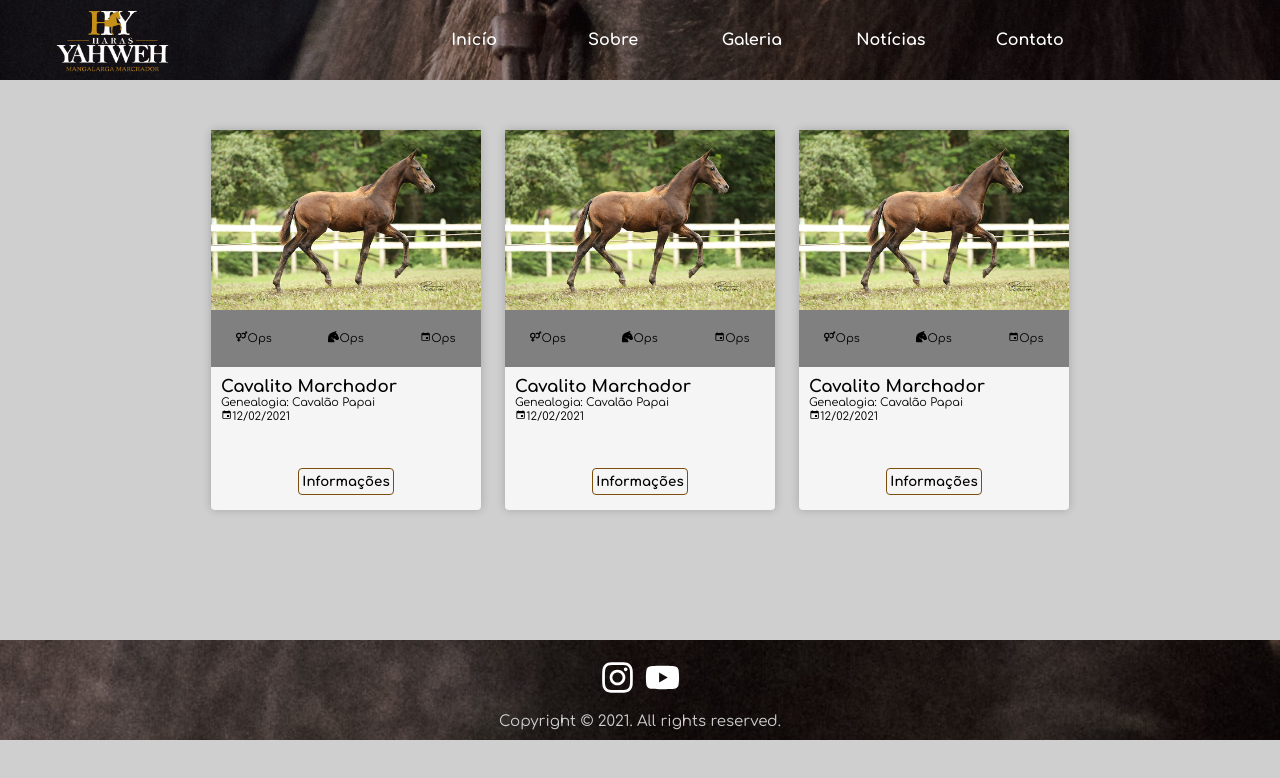
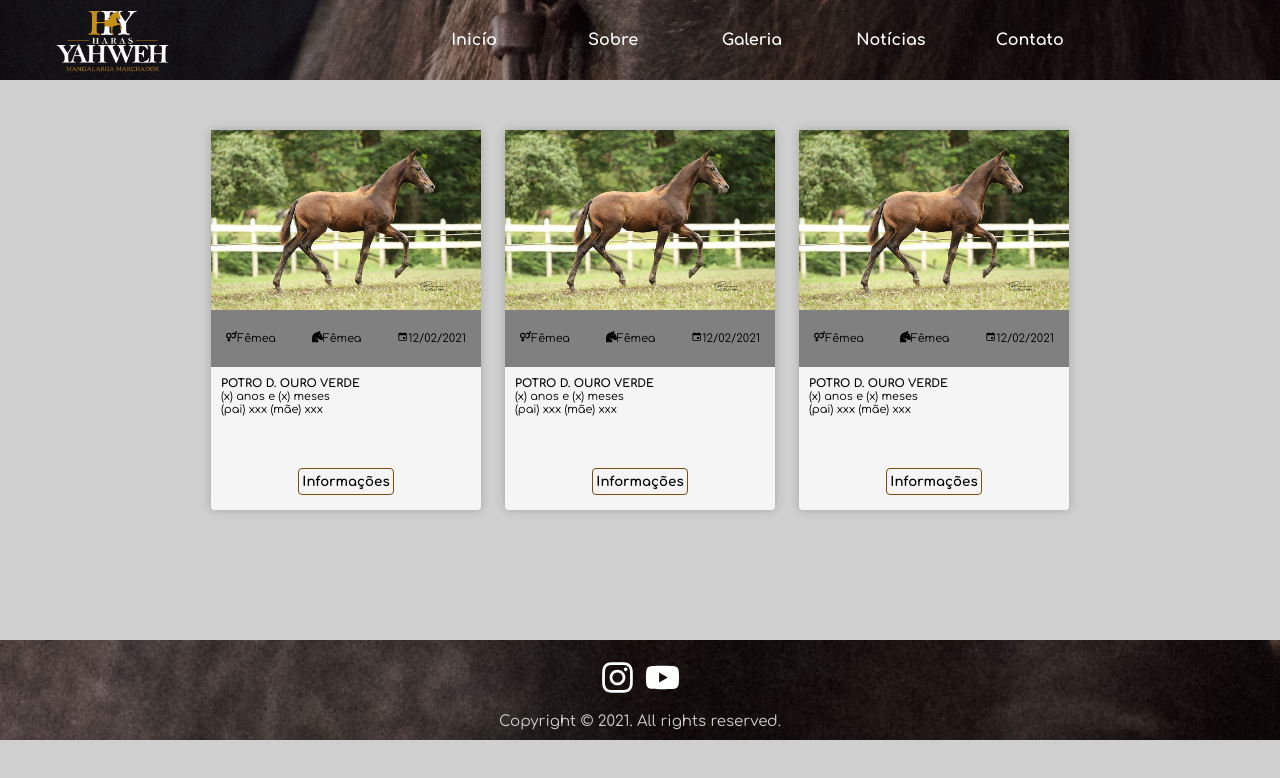
Before and after one commit to arlisson314/haras, a React (Create React App) app: page / in a window 1280 px wide. Shown: the top 778 px of the page. Built offline with nearby package versions, Linux system fonts and the light colour scheme.

Commit message:
refactor: Acrescenta informações no componente Cards

```diff
--- a/src/components/Cards/index.jsx
+++ b/src/components/Cards/index.jsx
@@ -8,27 +8,33 @@ function Cards() {
     <Container>
       <img src={img} alt="horse" />
       <section>
-        <span>
-          <FaVenusMars />
-          Ops
-        </span>
-        <span>
-          <FaHorseHead />
-          Ops
-        </span>
-        <span>
-          <IoMdCalendar />
-          Ops
-        </span>
+        <div>
+          <p>
+            <FaVenusMars />
+            <span>Fêmea</span>
+          </p>
+        </div>
+
+        <div>
+          <p>
+            <FaHorseHead />
+            <span>Fêmea</span>
+          </p>
+        </div>
+
+        <div>
+          <p>
+            <IoMdCalendar />
+            <span>12/02/2021</span>
+          </p>
+        </div>
+
       </section>
 
       <div>
-        <h2>Cavalito Marchador</h2>
-        <span>Genealogia: Cavalão Papai</span>
-        <span>
-          <IoMdCalendar />
-          12/02/2021
-        </span>
+        <span><strong>POTRO D. OURO VERDE</strong></span>
+        <span>(x) anos e (x) meses</span>
+        <span>(pai) xxx (mãe) xxx</span>
       </div>
       <button type="button">Informações</button>
     </Container>
```
